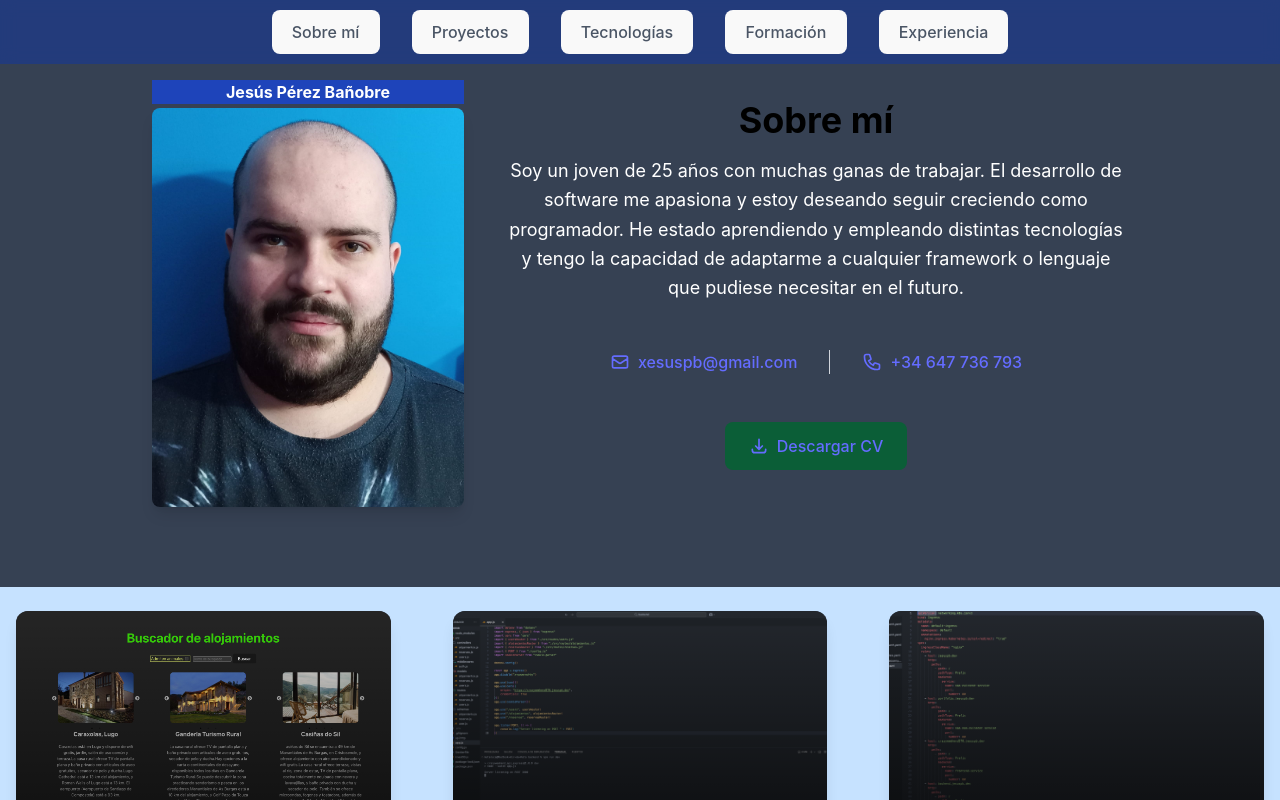
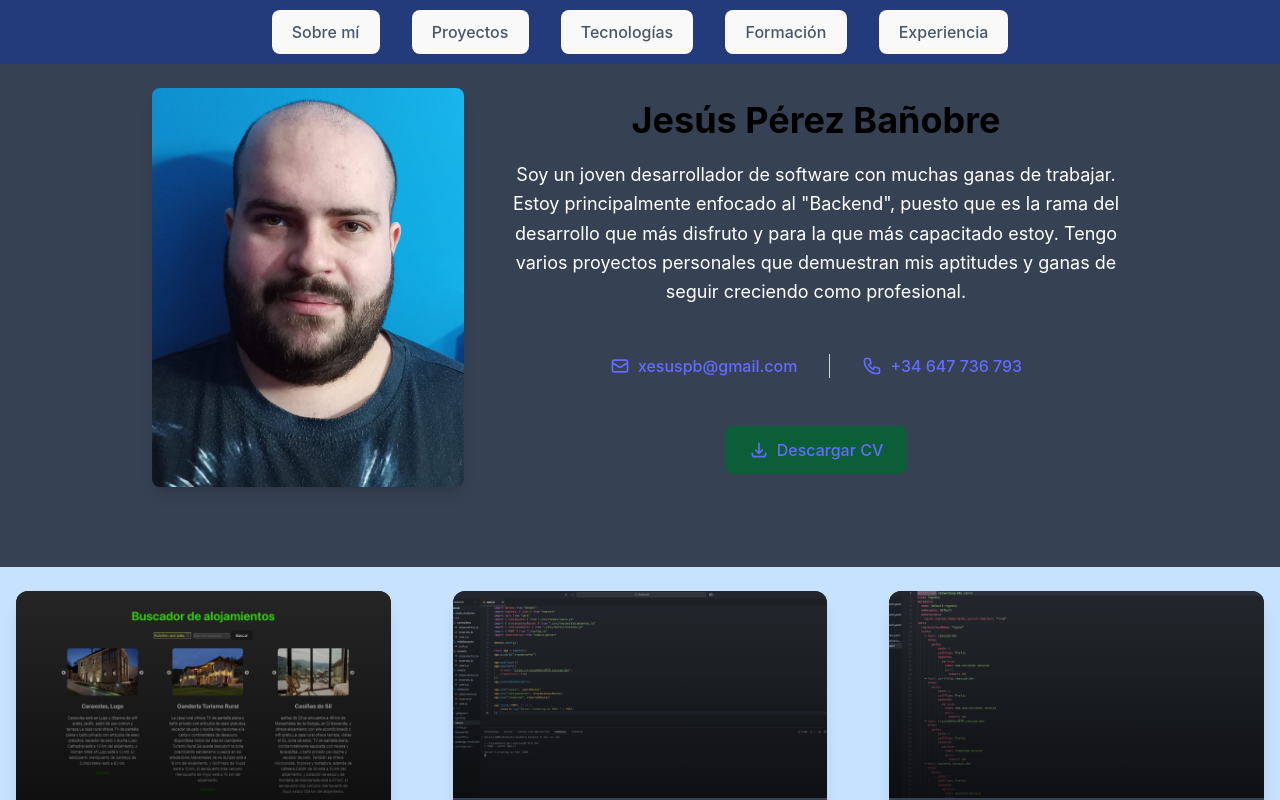
Before and after one commit to KetaLoca/Portfolio-jesuspb, a React (Vite) app: page / in a window 1280 px wide. Shown: the top 800 px of the page. Built offline with nearby package versions, Linux system fonts and the light colour scheme.

Commit message:
puliendo últimos detalles

```diff
--- a/src/components/About.jsx
+++ b/src/components/About.jsx
@@ -8,8 +8,7 @@ const About = () => {
     >
       <div className="max-w-5xl mx-auto w-full px-4 sm:px-6 flex flex-col lg:flex-row items-center lg:items-start">
         {/* Imagen en el lado izquierdo */}
-        <div className="hidden lg:block lg:w-1/3 mr-10">
-          <h3 className="font-bold text-white text-center mb-1 bg-blue-700/70">Jesús Pérez Bañobre</h3>
+        <div className="hidden lg:block lg:w-1/3 mr-10 mt-2">
           <img
             src="/Foto.jpg"
             alt="Jesús Pérez Bañobre"
@@ -21,16 +20,14 @@ const About = () => {
         <div className="lg:w-2/3 flex flex-col items-center lg:items-center justify-center">
           {/* Texto descriptivo */}
           <div className="mb-8 md:mb-12 text-center">
-            <h2 className="text-3xl md:text-4xl font-bold text-black mb-4 mt-5">
-              Sobre mí
+            <h2 className="text-3xl md:text-4xl font-bold text-black mb-5 mt-5">
+              Jesús Pérez Bañobre
             </h2>
             <p className="text-white text-base md:text-lg leading-relaxed">
-              Soy un joven de 25 años con muchas ganas de trabajar. El
-              desarrollo de software me apasiona y estoy deseando seguir
-              creciendo como programador. He estado aprendiendo y
-              empleando distintas tecnologías y tengo la capacidad de
-              adaptarme a cualquier framework o lenguaje que pudiese
-              necesitar en el futuro.
+              Soy un joven desarrollador de software con muchas ganas de trabajar.
+              Estoy principalmente enfocado al "Backend", puesto que es la rama del desarrollo
+              que más disfruto y para la que más capacitado estoy. Tengo varios proyectos personales
+              que demuestran mis aptitudes y ganas de seguir creciendo como profesional.
             </p>
           </div>
 
--- a/src/components/Formation.jsx
+++ b/src/components/Formation.jsx
@@ -29,7 +29,7 @@ const Formation = () => {
   ];
 
   return (
-    <section id="formacion" className="w-screen bg-gradient-to-b from-blue-300/50 to-gray-300 py-10 px-20 md:px-8">
+    <section id="formacion" className="w-screen bg-gradient-to-b from-blue-300/50 to-gray-400 py-10 px-20 md:px-8">
       <div className="max-w-6xl mx-auto">
         <motion.h2
           initial={{ opacity: 0, y: 20 }}
--- a/src/components/Projects.jsx
+++ b/src/components/Projects.jsx
@@ -32,7 +32,7 @@ const Projects = () => {
         {
             id: 4,
             title: "PORTFOLIO - Jesús Pérez Bañobre",
-            description: 'En el frontend de mi app "CrazyWeekEnd" no me centré mucho en el maquetado, pero en el caso del portfolio creo que se refleja que puedo desenvolverme bien maquetando con un mínimo de diseño y responsive design, usando React y Tailwindcss.',
+            description: 'Aunque estoy más enfocado al backend, creo que este portfolio demuestra mi capacidad para trabajar también en el frontend usando React y Tailwindcss para crear una buena web con "responsive design" y un diseño amigable',
             image: "/portfolio.png",
             github: "https://github.com/KetaLoca/Portfolio-jesuspb",
         },
@@ -40,7 +40,7 @@ const Projects = () => {
         {
             id: 5,
             title: "CrazyWeekEnd - Android APP",
-            description: "Para el tfg de mi formación desarrollé una APP de booking de casas rurales pero para Android nativo usando Kotlin. Fue anterior a la APP web y tiene menos funcionalidades.",
+            description: "Para mi tfg desarrollé una APP de booking de casas rurales pero para Android nativo usando Kotlin y Firebase para el backend. Es anterior a la APP web y tiene menos funcionalidades.",
             image: "/FutureMainActivity.png",
             github: "https://github.com/KetaLoca/CrazyWeekEnd570"
         }
@@ -70,7 +70,7 @@ const Projects = () => {
                     <SwiperSlide key={project.id}>
                         <div className="h-[500px] bg-gray-700 rounded-xl shadow-lg m-4 overflow-hidden flex flex-col mb-8 mt-6">
                             {/* Imagen con overlay */}
-                            <div className="relative h-64">
+                            <div className="relative h-64 max-h-54">
                                 <img
                                     src={project.image}
                                     alt={project.title}
```
Also changed, not shown: 1 other file (tests, documents, lock files or other folders).
